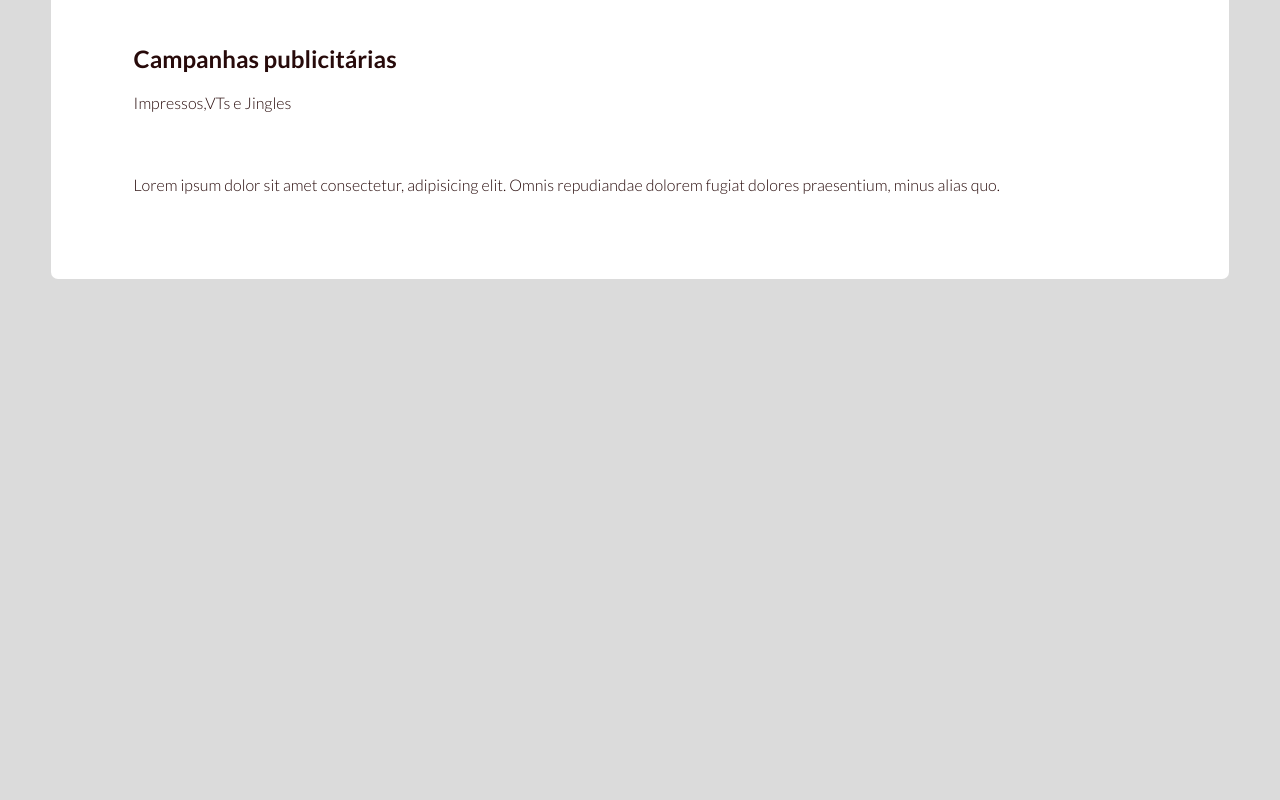
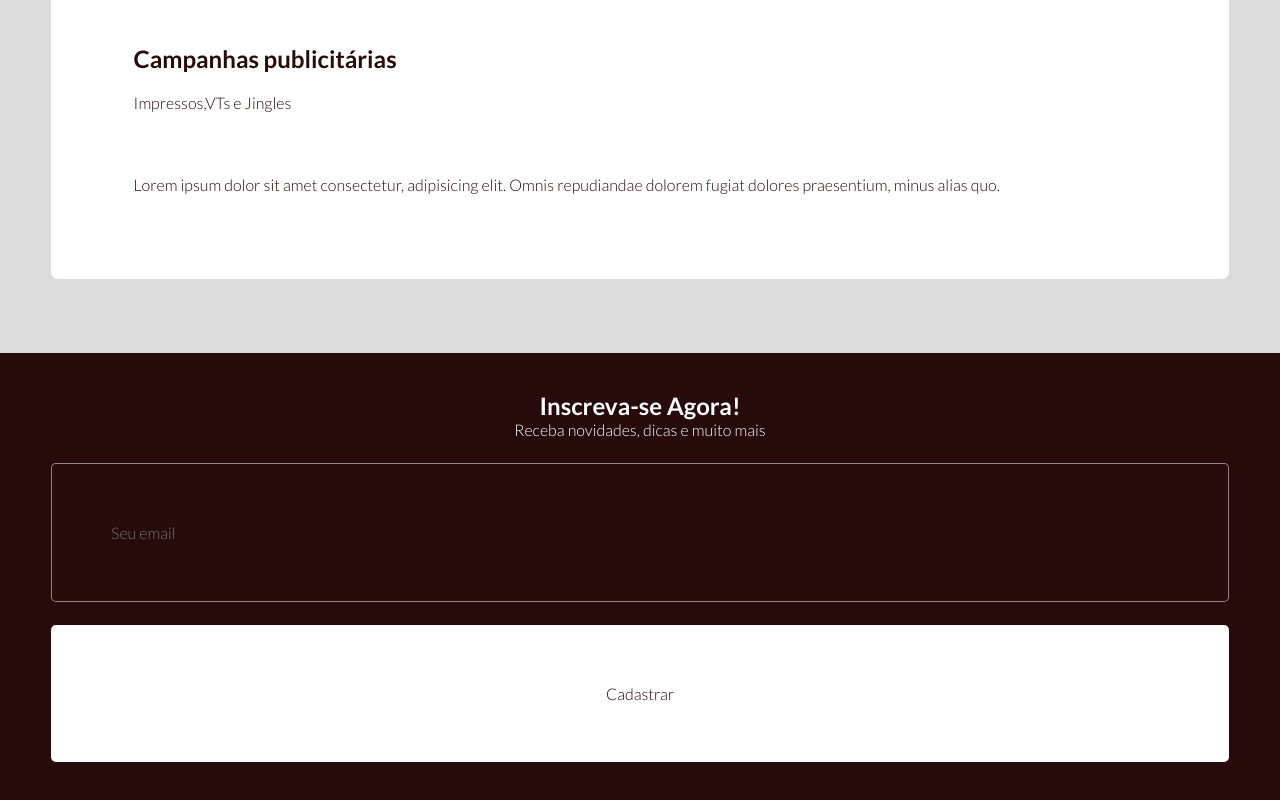
Before and after one commit to JeanClaudio/Portfolio-Site-3, a plain HTML site: page index.html in a window 1280 px wide. Shown: the part 2672-3472 px from the top of the page. Before the commit the page ends 3025 px from the top, so only its background shows below. Drawn offline with nearby package versions, Linux system fonts and the light colour scheme.

Commit message:
newslatter

```diff
--- a/index.html
+++ b/index.html
@@ -71,9 +71,18 @@
             </div>
         </article>
     </main>
-    <script src="https://ajax.googleapis.com/ajax/libs/jquery/3.5.1/jquery.min.js"></script>
+
+    <section class="newslatter">
+        <h2>Inscreva-se Agora!</h2>
+        <h3>Receba novidades, dicas e muito mais</h3>
+        <form action="">
+            <input type="email" name="email" placeholder="Seu email">
+            <button>Cadastrar</button>
+        </form>
+    </section>
 
     <!--Scrip com Jquery para abrir e fechar menu mobile-->
+    <script src="https://ajax.googleapis.com/ajax/libs/jquery/3.5.1/jquery.min.js"></script>
     <script>
         $(".btn-menu").click(function(){
             $(".menu").fadeIn();
--- a/style.css
+++ b/style.css
@@ -177,3 +177,45 @@ img{max-width: 100%;}
     color: rgb(39, 10, 10);
     line-height: 1.5em;
 }
+
+/*Newslatter*/
+
+.newslatter{
+    width: 100%;
+    float: left;
+    text-align: center;
+    padding: 3% 4%;
+    background-color: rgb(39, 10, 10);
+}
+
+.newslatter h2{
+    font-size: 1.5em;
+    color: white;
+    font-weight: 700;
+}
+
+.newslatter h3{
+    color: white;
+}
+
+.newslatter form{
+    margin-top: 2%;
+}
+
+.newslatter input{
+    width: 100%;
+    background-color:rgb(39, 10, 10);
+    border: 1px solid rgba(255, 255, 255, 0.5);
+    padding: 5%;
+    border-radius: 5px;
+}
+
+.newslatter button{
+    width: 100%;
+    background-color: white;
+    color: rgb(39, 10, 10);
+    border-radius: 5px;
+    padding: 5%;
+    cursor: pointer;
+    margin-top: 2%;
+}
```
